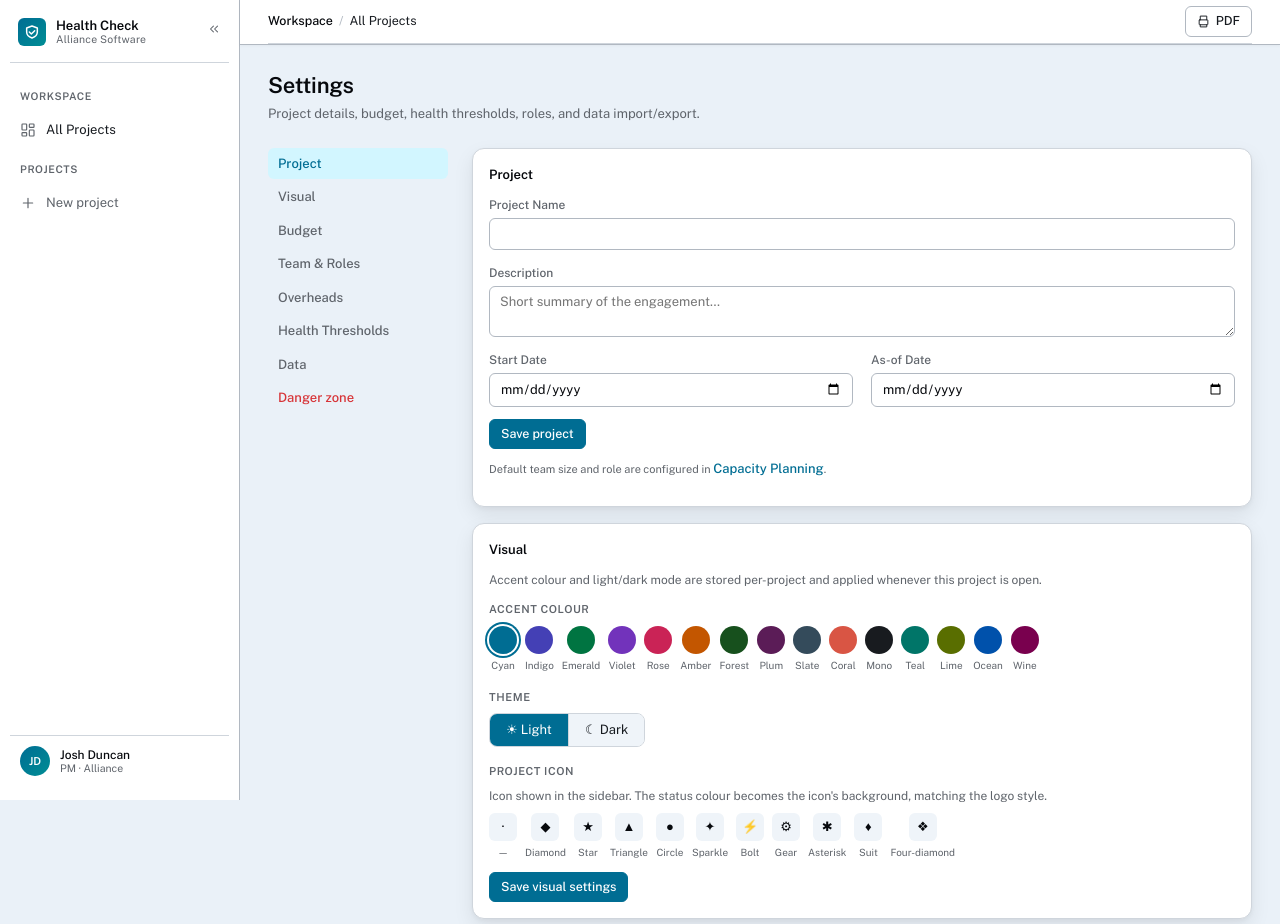
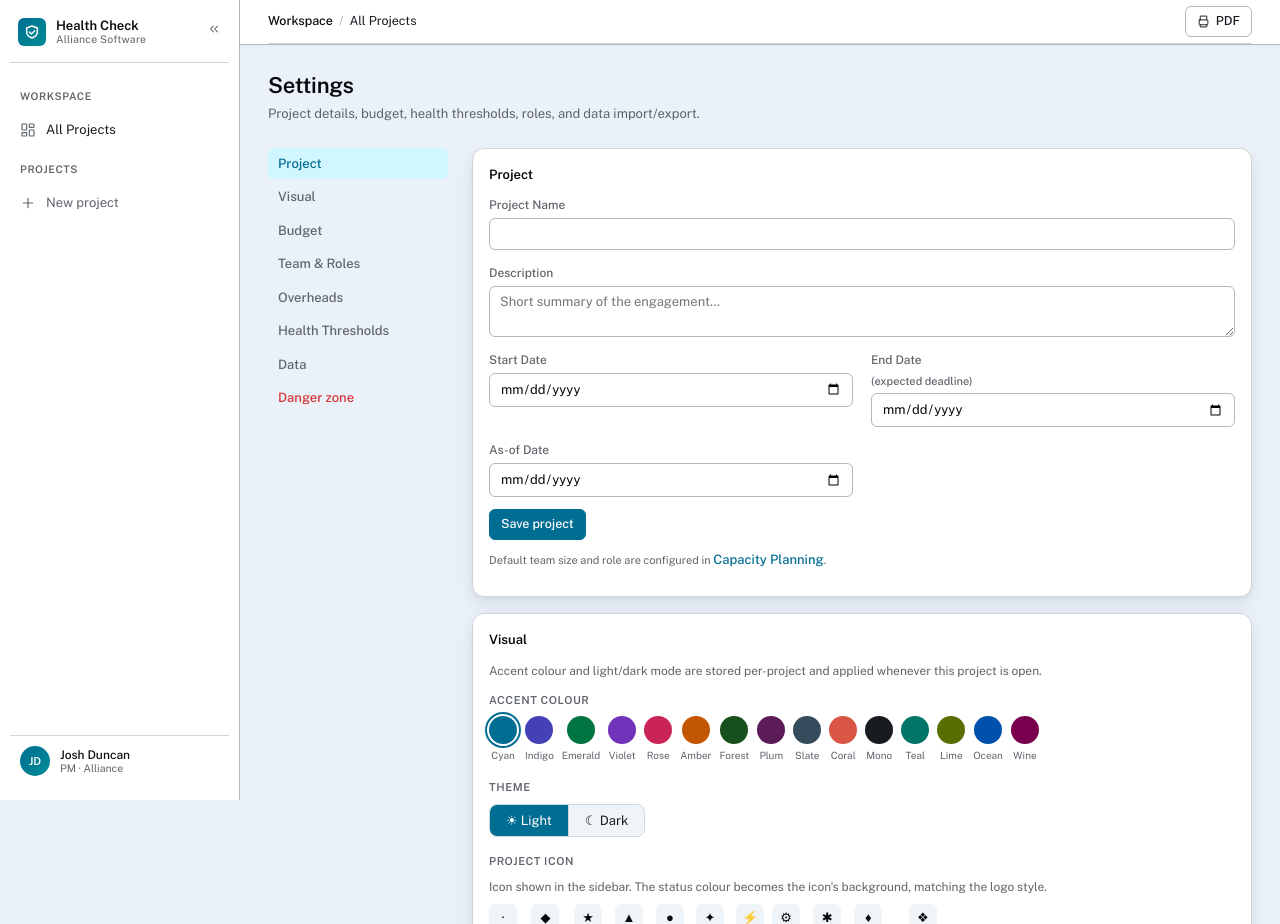
Before and after one commit to JoshFembockAlliance/Health_Check, a FastAPI app: page /p/1/settings in a window 1280 px wide. Shown: the top 924 px of the page. Run offline with FastAPI, Linux system fonts and the light colour scheme.

Commit message:
feat(settings): add project end date field
Co-Authored-By: Claude Sonnet 4.6 <noreply@anthropic.com>

```diff
--- a/database.py
+++ b/database.py
@@ -82,6 +82,8 @@ def init_db():
         db["projects"].add_column("theme", str, not_null_default="light")
     if "icon" not in existing_cols:
         db["projects"].add_column("icon", str, not_null_default="")
+    if "end_date" not in existing_cols:
+        db["projects"].add_column("end_date", str, not_null_default="")
 
     # roles — named day-rate buckets. Now per-project so each engagement can
     # have its own rate card.
--- a/main.py
+++ b/main.py
@@ -524,6 +524,7 @@ def update_project(
     description: str = Form(""),
     start_date: str = Form(""),
     as_of_date: str = Form(""),
+    end_date: str = Form(""),
     initial_budget: float = Form(0),
     actual_spend: float = Form(0),
     health_on_track_pct: float = Form(100.0),
@@ -535,6 +536,7 @@ def update_project(
         "description": description,
         "start_date": start_date,
         "as_of_date": as_of_date,
+        "end_date": end_date,
         "initial_budget": initial_budget,
         "actual_spend": actual_spend,
         "health_on_track_pct": health_on_track_pct,
--- a/models.py
+++ b/models.py
@@ -8,6 +8,7 @@ class Project(BaseModel):
     description: str = ""
     start_date: str = ""
     as_of_date: str = ""
+    end_date: str = ""
     initial_budget: float = 0.0
     team_size: int = 1
     actual_spend: float = 0.0
--- a/templates/settings.html
+++ b/templates/settings.html
@@ -38,6 +38,9 @@
                     </label>
                     <label class="field">Start Date
                         <input type="date" name="start_date" value="{{ project.start_date }}">
+                    </label>
+                    <label class="field">End Date <span class="muted tiny">(expected deadline)</span>
+                        <input type="date" name="end_date" value="{{ project.end_date }}">
                     </label>
                     <label class="field">As-of Date
                         <input type="date" name="as_of_date" value="{{ project.as_of_date }}">
@@ -145,6 +148,7 @@
                 <input type="hidden" name="description" value="{{ project.description or '' }}">
                 <input type="hidden" name="start_date" value="{{ project.start_date }}">
                 <input type="hidden" name="as_of_date" value="{{ project.as_of_date }}">
+                <input type="hidden" name="end_date" value="{{ project.end_date }}">
                 <input type="hidden" name="health_on_track_pct" value="{{ project.health_on_track_pct|default(100) }}">
                 <input type="hidden" name="health_at_risk_pct" value="{{ project.health_at_risk_pct|default(80) }}">
                 <div class="field-grid">
```
